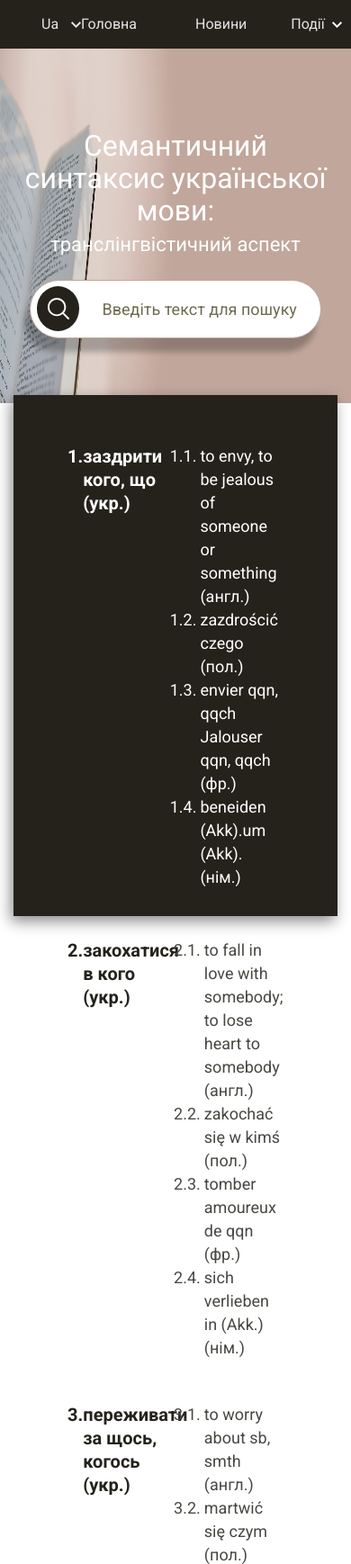
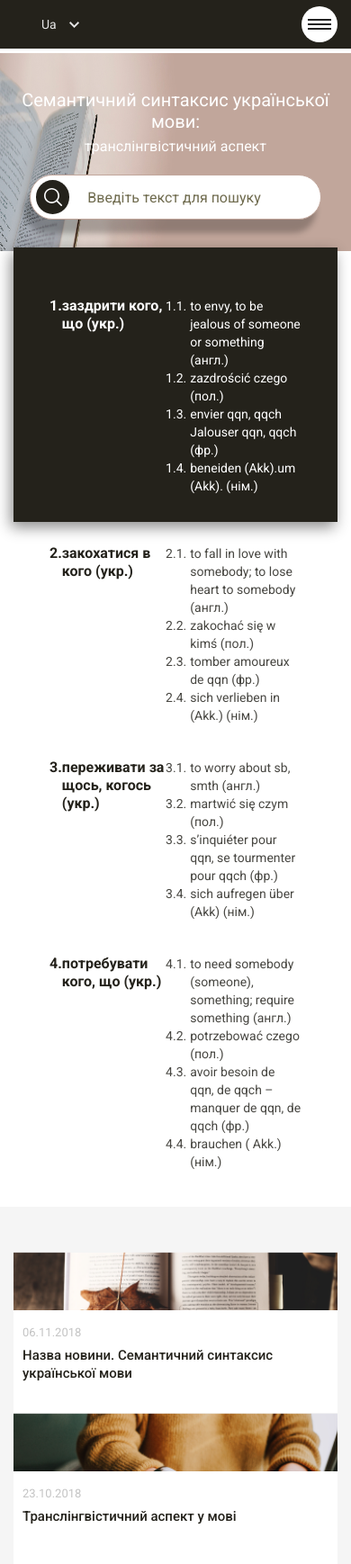
Before and after one commit to Khrystyna2/book, a plain HTML site: page index.html in a window 390 px wide. Shown: the top 1738 px of the page at 90% size. Drawn offline with nearby package versions, Linux system fonts and the light colour scheme.

Commit message:
responsive for screen 768

```diff
--- a/css/main-style.css
+++ b/css/main-style.css
@@ -218,7 +218,7 @@ main {
 }
 
 /* section search */
-.search {
+#search {
   background: url(../image/index/banner-header.png) no-repeat center center;
   background-size: 100% 500px;
   padding: 113px 0 90px;
@@ -229,7 +229,7 @@ main {
   -o-transition: .4s;
 }
 
-.search.sticky {
+#search.sticky {
   width: 100%;
   position: fixed;
   left: 0;
@@ -490,7 +490,7 @@ ol {
 
 @media only screen and (max-width: 1600px) {
 
-  .search {
+  #search {
     background-size: 100% 400px;
     padding: 90px 0 72px;
   }
@@ -579,12 +579,250 @@ ol {
   }
 }
 
-@media only screen and (max-width: 1999.8px) {
+@media only screen and (max-width: 1199.8px) {
   .header {
     font-size: 16px;
     line-height: 18px;
   }
+
+  .sayings__list {
+    font-size: 18px;
+    line-height: 22px;
   }
+
+  .sayings__list > li {
+    padding: 0 40px 38px;
+  }
+
+  .sayings__list > li.black {
+    padding: 55px 40px 30px 40px;
+    margin-top: -45px;
+  }
+
+  .sayings__list li > ol {
+    font-size: 16px;
+    line-height: 26px;
+  }
+
+  .sayings__list_comment {
+    padding: 14px 16px;
+    right: 5%;
+    font-size: 14px;
+    line-height: 20px;
+  }
+}
+
+@media only screen and (max-width: 992px) {
+  .header {
+    font-size: 14px;
+    line-height: 18px;
+}
+
+.menu > li {
+  margin-left: 30px;
+}
+
+.menu-dropdown {
+  width: auto;
+  margin-left: 30px;
+}
+
+.menu > li:nth-of-type(3), .menu > li:nth-of-type(4) {
+  margin-left: 30px;
+}
+.menu-dropdown.box-shadow {
+  -webkit-box-shadow: none;
+  box-shadow: none;
+}
+
+#search {
+  background-size: 100% 280px;
+  padding: 65px 0 50px;
+}
+
+.title {
+  font-size: 26px;
+  line-height: 30px;
+}
+
+.search-wrap > p {
+  font-size: 18px;
+  padding-top: 8px;
+}
+
+.search-group {
+  width: 90%;
+  height: 50px;
+  margin: 22px auto 0;
+  padding: 5px 6px;
+}
+
+.search-group__btn {
+  width: 38px;
+  height: 38px;
+}
+
+.search-group__btn > img {
+  width: 20px;
+}
+
+.search-group > input {
+  width: 90%;
+  padding-left: 20px;
+  font-size: 16px;
+}
+
+.sayings__list {
+  font-size: 16px;
+  line-height: 20px;
+}
+
+.sayings__list li > ol {
+  font-size: 14px;
+  line-height: 20px;
+}
+
+.news-box__img {
+  max-height: 65px;
+}
+
+.news-box__info {
+  padding: 14px 10px;
+}
+
+.news-box__info span {
+  color: #C4C4C4;
+  font-size: 13px;
+}
+
+.news-box__info h3 {
+  font-size: 15px;
+  line-height: 20px;
+  margin-top: 6px;
+  height: 60px;
+}
+
+.news-box:hover .news-box__info {
+  margin-left: -10px;
+  margin-top: -5px;
+  padding: 12px;
+}
+
+.index-event {
+  padding: 10px 0 14px;
+}
+
+.index-event h3 {
+  font-size: 13px;
+  line-height: 20px;
+}
+
+.date {
+  font-size: 12px;
+  margin-top: 8px;
+}
+
+.date > img {
+  width: 16px;
+  margin-right: 8px;
+}
+
+}
+
+@media only screen and (max-width: 767.8px) {
+  /*button menu*/
+  .menu-btn{
+    height: 40px;
+    width: 40px;
+    border-radius: 50%;
+    background: #fff;
+    position: relative;
+    cursor: pointer;
+}
+.menu-btn span,
+.menu-btn span::before,
+.menu-btn span::after{
+    display: block;
+    position: absolute;
+    top: 50%; margin-top: -1px;
+    left: 50%; margin-left: -13px;
+    width: 26px;
+    height: 2px;
+    background-color: #222;
+}
+.menu-btn span::before,
+.menu-btn span::after{
+    content: '';
+    display: block;
+    transition: 0.3s;
+}
+.menu-btn span::before{
+    transform: translateY(-5px);
+}
+.menu-btn span::after{
+    transform: translateY(5px);
+}
+.menu-btn_active span{
+    height: 0;
+}
+.menu-btn_active span:before {
+    transform: rotate(-42deg);
+}
+.menu-btn_active span:after {
+    transform: rotate(42deg);
+}
+/*button menu*/
+
+.menu {
+  display: none;
+  position: absolute;
+  right: 0;
+  top: 100%;
+  background-color: #24221B;
+  text-align: center;
+  width: 100%;
+  height: calc(100vh - 54px);
+  overflow-y: scroll;
+}
+
+.menu > li {
+  margin-left: 0;
+  height: auto;
+  padding: 16px 0;
+}
+
+.menu > li:nth-of-type(3), .menu > li:nth-of-type(4) {
+  margin: 0;
+}
+
+.menu-dropdown {
+  display: flex;
+  flex-flow: column;
+}
+
+.menu-dropdown > ul {
+  position: static;
+  width: 100%;
+  margin-top: 10px;
+}
+
+#search {
+  background-size: 100% 220px;
+  padding: 45px 0 40px;
+}
+
+.title {
+  font-size: 20px;
+  line-height: 24px;
+}
+
+.search-wrap > p {
+  font-size: 16px;
+  padding-top: 6px;
+}
+
+}
+
 
 @media only screen and (min-width: 1601px) {
   .container {
--- a/index.html
+++ b/index.html
@@ -33,15 +33,20 @@
                                 </ul>
                             </li>
                         </ul>
+
                         <nav>
+                        <div class="menu-btn">
+                            <span></span>
+                        </div>
                             <ul class="menu">
                                 <li><a href="#">Головна</a></li>
                                 <li><a href="#">Новини</a></li>
                                 <li class="menu-dropdown">
-                                    Події
+                                    <div>Події
                                     <svg width="11" height="11" viewBox="0 0 11 11" fill="#E5E5E5" xmlns="http://www.w3.org/2000/svg">
                                         <path d="M1.28333 2.1084L5.5 6.3251L9.71667 2.1084L11 3.39177L5.5 8.89173L0 3.39177L1.28333 2.1084Z" />
                                     </svg>
+                                </div>
                                     <ul>
                                         <li><a href="#">Конференції</a></li>
                                         <li><a href="#">Нове видання</a></li>
@@ -59,7 +64,7 @@
         </div>
     </header>
     <main>
-        <section class="search">
+        <section id="search">
             <div class="container">
                 <div class="row justify-content-center">
                     <div class="col-12 col-lg-10 col-xl-8 align-self-center">
--- a/js/main-js.js
+++ b/js/main-js.js
@@ -21,17 +21,22 @@ $(document).ready(function() {
     // $('<div class="clone-search"></div>').insertBefore('.search').css('height', heightSectionSearch).hide();
     $(window).scroll(function(){
       let heightHeader = $('.header').height();
-      let heightSectionSearch = $('.search').outerHeight(true);
+      let heightSectionSearch = $('#search').outerHeight(true);
       if($(window).scrollTop() >= heightHeader) {
-        $('.search').addClass('sticky');
+        $('#search').addClass('sticky');
         // $('.clone-search').show();
         $('#sayings').css('padding-top', heightSectionSearch);
       } else {
-        $('.search').removeClass('sticky');
+        $('#search').removeClass('sticky');
         // $('.clone-search').hide();
         $('#sayings').css('padding-top', "0");
 
       }
     });
 
+    $('.menu-btn').on('click', function() {
+      $(this).toggleClass('menu-btn_active');
+      $('.menu').slideToggle();
+    });
+
 });
```
Lines whose indentation alone changed are shown as unchanged.
